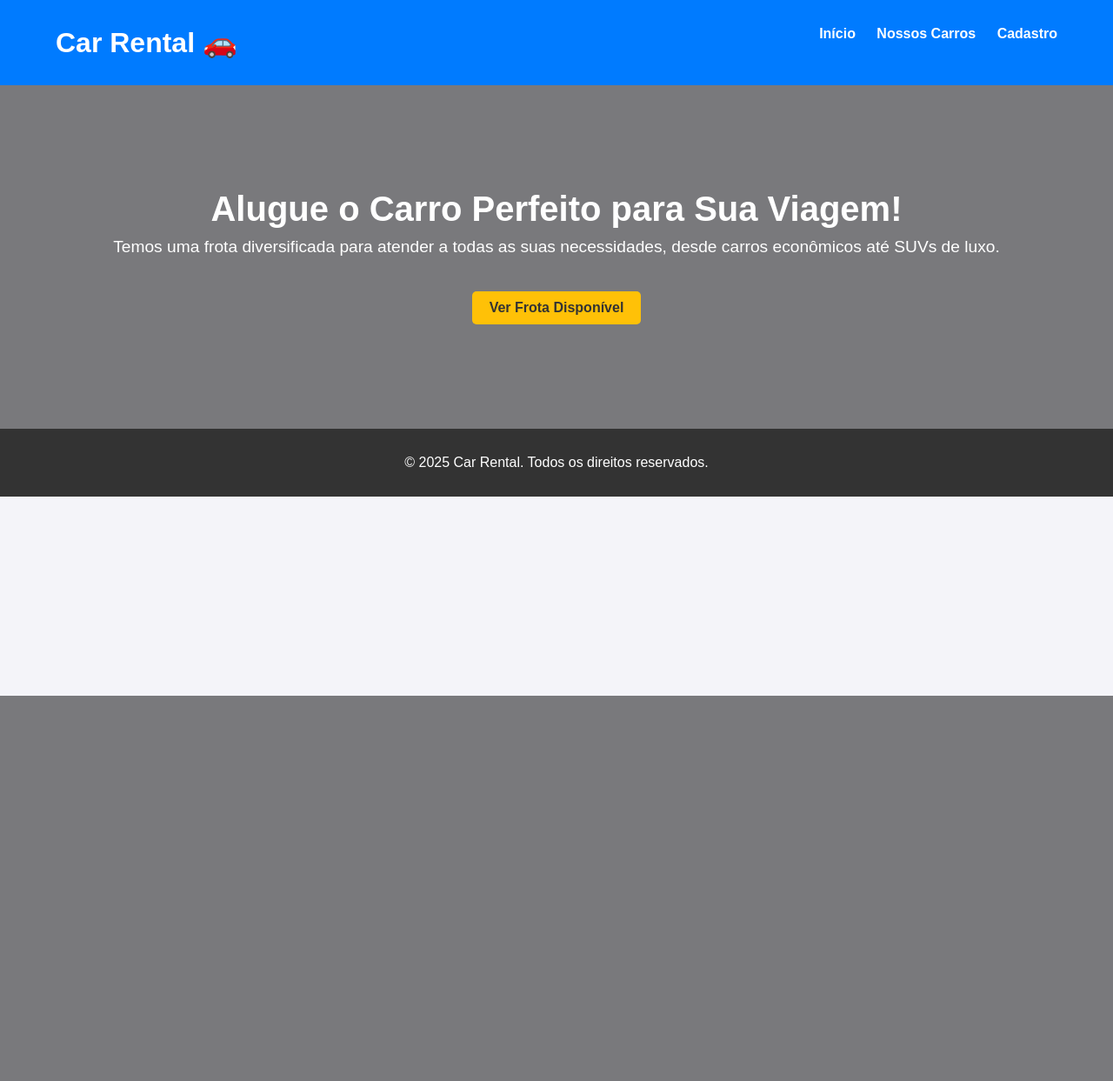
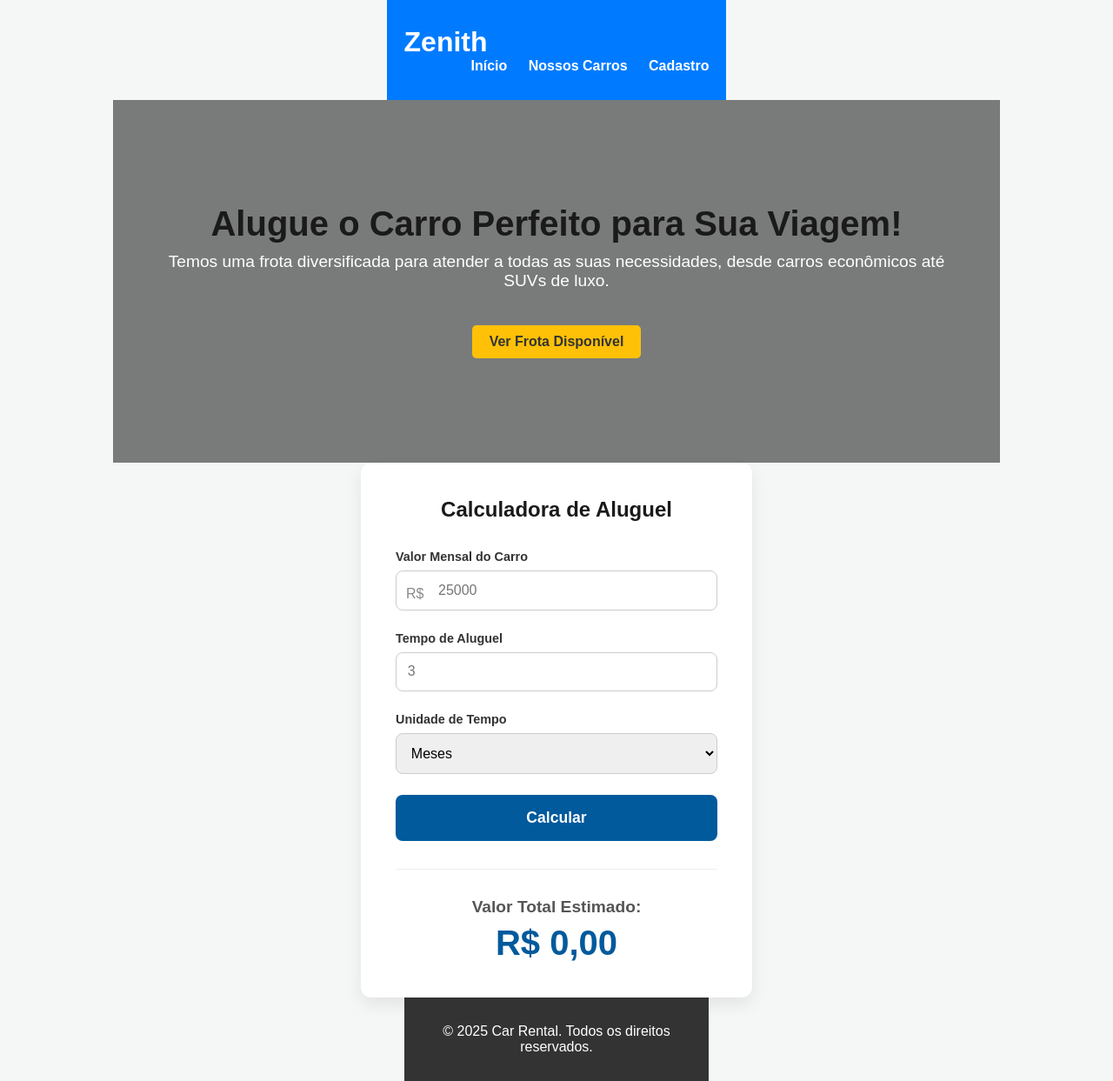
Before and after one commit to Gabriih/Projeto-Aluguel-de-Carros, a PHP site: page /index.html in a window 1280 px wide. Shown: the whole page at 87% size. Before the commit the page ends 800 px from the top, so only its background shows below. Run offline with PHP 8.4, Linux system fonts and the light colour scheme.

Commit message:
Versão 2.0
Aqui foi adicionado a calculadora que o professor deu de idéia, mas o site ainda não foi estilizado.

```diff
--- /dev/null
+++ b/calculadora.js
@@ -0,0 +1,85 @@
+// Espera o documento carregar para rodar o script
+        document.addEventListener('DOMContentLoaded', () => {
+
+            // Seleciona os elementos do HTML
+            const carValueInput = document.getElementById('carValue');
+            const durationInput = document.getElementById('duration');
+            const unitSelect = document.getElementById('unit');
+            const calculateBtn = document.getElementById('calculateBtn');
+            const totalCostEl = document.getElementById('totalCost');
+            const logicAppliedEl = document.getElementById('logicApplied');
+
+            // Adiciona o "escutador" de evento no botão
+            calculateBtn.addEventListener('click', calcularAluguel);
+
+            function calcularAluguel() {
+                // Pega os valores dos inputs
+                const monthlyRate = parseFloat(carValueInput.value);
+                const duration = parseFloat(durationInput.value);
+                const unit = unitSelect.value;
+
+                // Validação simples
+                if (isNaN(monthlyRate) || isNaN(duration) || monthlyRate <= 0 || duration <= 0) {
+                    alert('Por favor, insira valores válidos em todos os campos.');
+                    return;
+                }
+
+                // 4. Normaliza o tempo para MESES (para a lógica de desconto)
+                // Usamos 4.345 como uma média de semanas por mês (365.25 dias / 12 meses / 7 dias)
+                const WEEKS_IN_MONTH = 4.345;
+                let durationInMonths = 0;
+                let baseCost = 0;
+
+                if (unit === 'meses') {
+                    durationInMonths = duration;
+                    baseCost = monthlyRate * duration;
+                } else if (unit === 'semanas') {
+                    durationInMonths = duration / WEEKS_IN_MONTH;
+
+                    // Calcula o custo com base na diária (mais justo para semanas)
+                    const dailyRate = monthlyRate / (WEEKS_IN_MONTH * 7);
+                    baseCost = dailyRate * (duration * 7);
+                }
+
+                // 5. Aplica a LÓGICA DE NEGÓCIO (Acréscimos e Descontos)
+
+                let totalCost = baseCost;
+                let adjustmentPercent = 0;
+                let logicMessage = ""; // Mensagem para o usuário
+
+                // --- INÍCIO DA LÓGICA FLEXÍVEL ---
+
+                if (durationInMonths < 1) {
+                    // Acréscimo para aluguéis curtos (menos de 1 mês)
+                    adjustmentPercent = 15; // +15%
+                    logicMessage = `Acréscimo de ${adjustmentPercent}% (aluguel < 1 mês)`;
+
+                } else if (durationInMonths >= 3 && durationInMonths < 6) {
+                    // Desconto para aluguéis de médio prazo (3 a 6 meses)
+                    adjustmentPercent = -10; // -10%
+                    logicMessage = `Desconto de ${Math.abs(adjustmentPercent)}% (aluguel de ${durationInMonths.toFixed(0)} meses)`;
+
+                } else if (durationInMonths >= 6) {
+                    // Desconto maior para longo prazo (6+ meses)
+                    adjustmentPercent = -20; // -20%
+                    logicMessage = `Desconto de ${Math.abs(adjustmentPercent)}% (aluguel de longo prazo)`;
+                } else {
+                    // Aluguel entre 1 e 3 meses (sem desconto/acréscimo)
+                    logicMessage = "Tarifa padrão aplicada.";
+                }
+
+                // Calcula o custo final
+                totalCost = baseCost * (1 + (adjustmentPercent / 100));
+
+                // Exibe o resultado formatado
+
+                // Formata o número como moeda brasileira (BRL)
+                totalCostEl.textContent = totalCost.toLocaleString('pt-BR', {
+                    style: 'currency',
+                    currency: 'BRL'
+                });
+
+                // Exibe a lógica que foi usada
+                logicAppliedEl.textContent = logicMessage;
+            }
+        });
--- a/index.html
+++ b/index.html
@@ -1,15 +1,17 @@
 <!DOCTYPE html>
 <html lang="pt-BR">
+
 <head>
     <meta charset="UTF-8">
     <meta name="viewport" content="width=device-width, initial-scale=1.0">
     <title>Locadora de Carros - Início</title>
     <link rel="stylesheet" href="style.css">
 </head>
+
 <body>
     <header>
         <div class="container">
-            <h1>Car Rental 🚗</h1>
+            <h1>Zenith</h1>
             <nav>
                 <ul>
                     <li><a href="index.html">Início</a></li>
@@ -23,15 +25,48 @@
     <main class="hero">
         <div class="container">
             <h2>Alugue o Carro Perfeito para Sua Viagem!</h2>
-            <p>Temos uma frota diversificada para atender a todas as suas necessidades, desde carros econômicos até SUVs de luxo.</p>
+            <p>Temos uma frota diversificada para atender a todas as suas necessidades, desde carros econômicos até SUVs
+                de luxo.</p>
             <a href="produtos.html" class="cta-button">Ver Frota Disponível</a>
         </div>
     </main>
+
+    <div id="calculator-container">
+        <h2>Calculadora de Aluguel</h2>
+
+        <div class="input-group valor">
+            <label for="carValue">Valor Mensal do Carro</label>
+            <input type="number" id="carValue" placeholder="25000">
+        </div>
+
+        <div class="input-group">
+            <label for="duration">Tempo de Aluguel</label>
+            <input type="number" id="duration" placeholder="3">
+        </div>
+
+        <div class="input-group">
+            <label for="unit">Unidade de Tempo</label>
+            <select id="unit">
+                <option value="meses">Meses</option>
+                <option value="semanas">Semanas</option>
+            </select>
+        </div>
+
+        <button id="calculateBtn">Calcular</button>
+
+        <div id="result">
+            <h3>Valor Total Estimado:</h3>
+            <div id="totalCost">R$ 0,00</div>
+            <small id="logicApplied"></small>
+        </div>
+    </div>
 
     <footer>
         <div class="container">
             <p>&copy; 2025 Car Rental. Todos os direitos reservados.</p>
         </div>
+        <script src="calculadora.js"></script>
     </footer>
 </body>
+
 </html>
--- a/style.css
+++ b/style.css
@@ -70,7 +70,8 @@ header nav ul li a {
 
 /* Página Inicial (Hero Section) */
 .hero {
-    background: url(''); /* Placeholder visual */
+    background: url('');
+    /* Placeholder visual */
     background-size: cover;
     background-position: center;
     color: white;
@@ -86,7 +87,8 @@ header nav ul li a {
     left: 0;
     right: 0;
     bottom: 0;
-    background-color: rgba(0, 0, 0, 0.5); /* Overlay escuro */
+    background-color: rgba(0, 0, 0, 0.5);
+    /* Overlay escuro */
     z-index: 1;
 }
 
@@ -105,8 +107,125 @@ header nav ul li a {
     margin-bottom: 20px;
 }
 
+/*Calculadora*/
+body {
+    font-family: -apple-system, BlinkMacSystemFont, "Segoe UI", Roboto, Helvetica, Arial, sans-serif;
+    display: grid;
+    place-items: center;
+    min-height: 90vh;
+    background-color: #f4f7f6;
+    color: #333;
+    margin: 0;
+}
+
+#calculator-container {
+    background: #ffffff;
+    border-radius: 12px;
+    box-shadow: 0 8px 20px rgba(0, 0, 0, 0.08);
+    padding: 2.5rem;
+    width: 100%;
+    max-width: 450px;
+}
+
+h2 {
+    text-align: center;
+    color: #1a1a1a;
+    margin-top: 0;
+    margin-bottom: 2rem;
+}
+
+.input-group {
+    margin-bottom: 1.5rem;
+}
+
+.input-group label {
+    display: block;
+    margin-bottom: 0.5rem;
+    font-weight: 600;
+    font-size: 0.9rem;
+}
+
+.input-group input,
+.input-group select {
+    width: 100%;
+    padding: 0.8rem;
+    border: 1px solid #ccc;
+    border-radius: 8px;
+    box-sizing: border-box;
+    /* Garante que o padding não afete a largura */
+    font-size: 1rem;
+}
+
+/* Estilo para o input de valor */
+.input-group.valor {
+    position: relative;
+}
+
+.input-group.valor::before {
+    content: 'R$';
+    position: absolute;
+    left: 12px;
+    top: 42px;
+    /* Ajuste para alinhar com o texto do input */
+    color: #888;
+    font-size: 1rem;
+}
+
+.input-group.valor input {
+    padding-left: 3rem;
+    /* Espaço para o "R$" */
+}
+
+
+button {
+    width: 100%;
+    padding: 1rem;
+    background-color: #005A9C;
+    /* Um azul "premium" */
+    color: white;
+    border: none;
+    border-radius: 8px;
+    font-size: 1.1rem;
+    font-weight: 700;
+    cursor: pointer;
+    transition: background-color 0.2s;
+}
+
+button:hover {
+    background-color: #004170;
+}
+
+#result {
+    margin-top: 2rem;
+    text-align: center;
+    border-top: 1px solid #eee;
+    padding-top: 2rem;
+}
+
+#result h3 {
+    margin: 0;
+    font-size: 1.2rem;
+    color: #555;
+}
+
+#totalCost {
+    font-size: 2.5rem;
+    font-weight: 700;
+    color: #005A9C;
+    margin-top: 0.5rem;
+}
+
+#logicApplied {
+    font-size: 0.9rem;
+    color: #777;
+    margin-top: 0.5rem;
+    height: 1.2em;
+    /* Reserva espaço para não "pular" */
+}
+
 /* Formulário de Cadastro */
-.cadastro, .produtos {
+.cadastro,
+.produtos {
     padding: 40px 0;
 }
 
@@ -150,7 +269,8 @@ header nav ul li a {
     padding: 20px;
     border-radius: 8px;
     box-shadow: 0 2px 4px rgba(0, 0, 0, 0.1);
-    width: calc(33% - 20px); /* 3 cards por linha */
+    width: calc(33% - 20px);
+    /* 3 cards por linha */
     text-align: center;
 }
 
```
